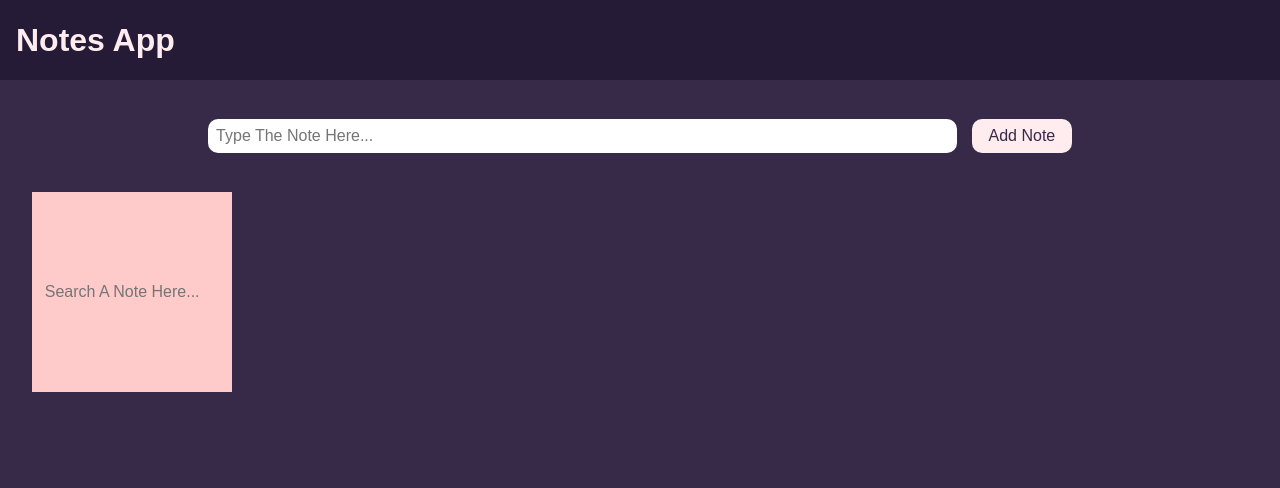
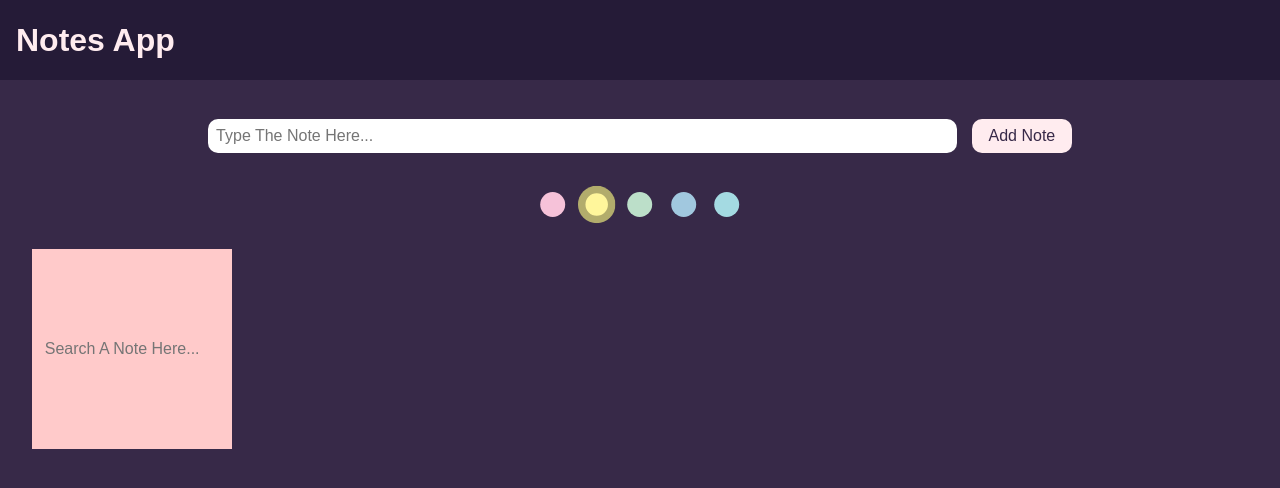
Before and after one commit to MarcelloFarias/notes-app, a React (Create React App) app: page / in a window 1280 px wide. Shown: the top 488 px of the page. Built offline with nearby package versions, Linux system fonts and the light colour scheme; the HTML template or start-up script is replaced by a standard one.

Commit message:
Creating color options to the notes

```diff
--- a/src/App.js
+++ b/src/App.js
@@ -5,19 +5,24 @@ import NoteInput from './components/NoteInput/index.js';
 import NotesList from './components/NotesList/index.js';
 import Note from './components/Note/index.js';
 import SearchInput from './components/SearchInput/index.js';
+import ColorsList from './components/ColorsList';
+import DotColor from './components/DotColor/index.js';
 
 function App() {
 
-  const [ notes, setNotes ] = useState([]);
+  const [ notes, setNotes ] = useState([{note: null, backgroundColor: null}]);
   const [ inputNote, setInputNote ] = useState('');
   const [ inputSearch, setInputSearch ] = useState('');
+  const [ selectedColor, setSelectedColor ] = useState('#fff69b');
+
+  const colors = ['#f6c2d9', '#fff69b', '#bcdfc9', '#a1c8df', '#a4dae2'];
 
   function createNote() {
     if(inputNote === '') {
       alert('You must to type any note !');
     }
     else {
-      notes.push(inputNote);
+      notes.push({note: inputNote, backgroundColor: selectedColor});
       setNotes(notes);
       setInputNote('');
     }
@@ -31,7 +36,7 @@ function App() {
   }
 
   function searchNote(note) {
-    if(note.toLowerCase().includes(inputSearch.toLowerCase())) {
+    if(note.note?.toLowerCase().includes(inputSearch.toLowerCase())) {
       return note;
     }
     return;
@@ -42,10 +47,17 @@ function App() {
       <Header />
       <main>
         <NoteInput handleInputValue={(e) => setInputNote(e.target.value)} inputNoteValue={inputNote} createNote={createNote}/>
+        <ColorsList>
+          {colors.map((color, index) => {
+            return (
+              <DotColor key={index} background={color} selectColor={() => setSelectedColor(color)} selectedColor={selectedColor}/>
+            );
+          })}
+        </ColorsList>
         <NotesList>
           {notes.filter((note) => searchNote(note)).map((note, index) => {
             return (
-              <Note key={index} note={note} onDelete={() => deleteNote(index)} />
+              <Note key={index} note={note.note} onDelete={() => deleteNote(index)} background={note.backgroundColor}/>
             );
           })}
           <SearchInput handleSearchValue={(e) => setInputSearch(e.target.value)} searchValue={inputSearch} />
--- /dev/null
+++ b/src/components/ColorsList/index.js
@@ -0,0 +1,14 @@
+import React from "react";
+import './style.css';
+
+const ColorsList = ({ children }) => {
+    return (
+        <>
+            <ul className="dots-list">
+                {children}
+            </ul>
+        </>
+    );
+}
+
+export default ColorsList;
--- /dev/null
+++ b/src/components/ColorsList/style.css
@@ -0,0 +1,10 @@
+.dots-list {
+    display: flex;
+    align-items: center;
+    justify-content: space-around;
+    width: 20%;
+    padding: 1rem;
+    list-style: none;
+    margin-left: 50%;
+    transform: translateX(-50%);
+}
--- /dev/null
+++ b/src/components/DotColor/index.js
@@ -0,0 +1,12 @@
+import React from "react";
+import './style.css';
+
+const DotColor = ({ background, selectColor, selectedColor }) => {
+    return (
+        <>
+            <li className={selectedColor === background ? 'dot active' : 'dot'} style={{background: background}} onClick={selectColor}></li>
+        </>
+    );
+}
+
+export default DotColor;
--- /dev/null
+++ b/src/components/DotColor/style.css
@@ -0,0 +1,16 @@
+.dot {
+    width: 25px;
+    height: 25px;
+    border-radius: 50%;
+    cursor: pointer;
+}
+
+.dot:hover {
+    transform: scale(1.5);
+    border: solid 5px rgba(0, 0, 0, 0.3);
+}
+
+.active {
+    transform: scale(1.5);
+    border: solid 5px rgba(0, 0, 0, 0.3);
+}
--- a/src/components/Note/index.js
+++ b/src/components/Note/index.js
@@ -1,10 +1,10 @@
 import React from "react";
 import './style.css';
 
-const Note = ({ note, onDelete }) => {
+const Note = ({ note, onDelete, background }) => {
     return (
         <>
-            <li className="note">
+            <li className="note" style={{background: background}}>
                 <p>{note}</p>
                 <button className="btn-delete" onClick={onDelete}>delete</button>
             </li>
--- a/src/components/Note/style.css
+++ b/src/components/Note/style.css
@@ -1,7 +1,6 @@
 .note {
     max-width: 200px;
     height: 200px;
-    background: #fff69b;
     padding: 0.5rem;
     display: flex;
     align-items: left;
```
